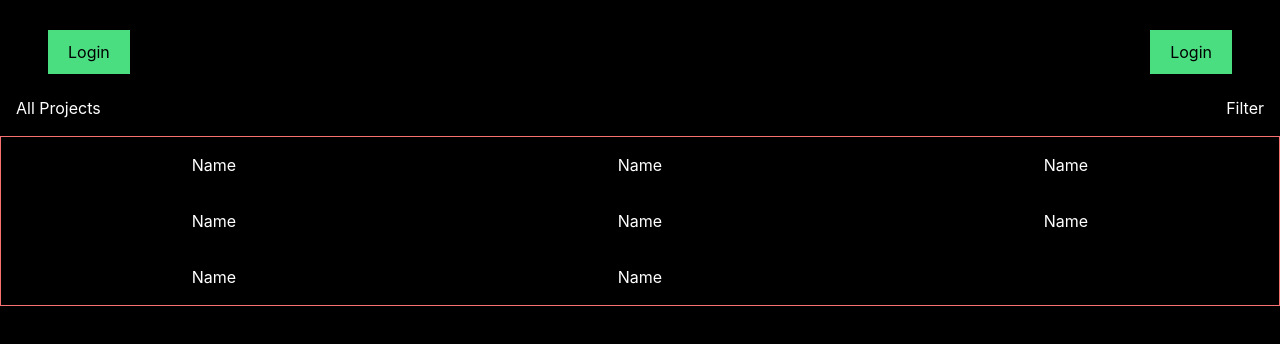
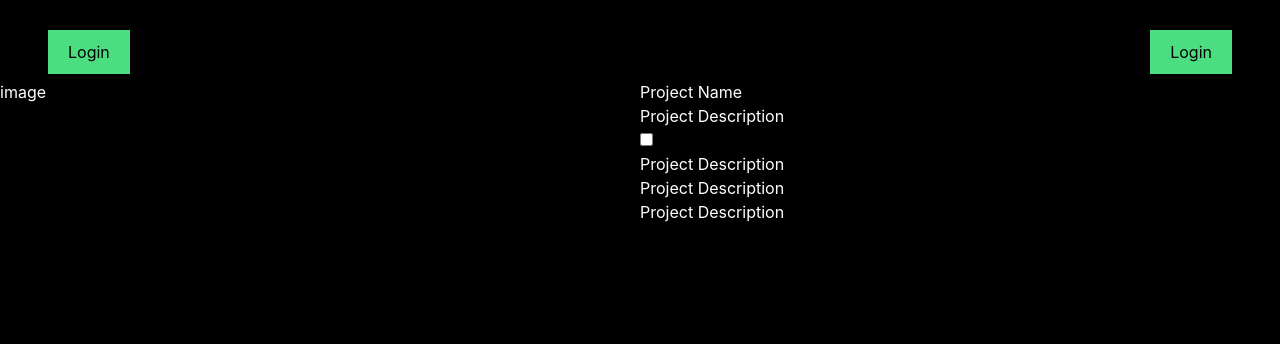
Before and after one commit to princecodes247/LinkCtrl--frontend, a React (Vite) app: page /project in a window 1280 px wide. Shown: the top 344 px of the page. Built offline with nearby package versions, Linux system fonts and the light colour scheme.

Commit message:
Update project page

```diff
--- a/src/components/ProjectCard/index.jsx
+++ b/src/components/ProjectCard/index.jsx
@@ -5,7 +5,7 @@ import { Link } from 'react-router-dom';
 
 function ProjectCard({ projectID }) {
   return (
-    <Link to={`project/${projectID}`}>
+    <Link to={`/project/${projectID}`}>
       <div className="p-4 flex justify-center">
         <p>Name</p>
       </div>
--- a/src/pages/users/project.jsx
+++ b/src/pages/users/project.jsx
@@ -10,19 +10,21 @@ function Project() {
   const params = useParams();
   return (
     <DashboardLayout>
-      <nav className="flex justify-between p-4">
-        <h2>All Projects</h2>
-        <div>Filter</div>
-      </nav>
-      <section>
-        {/* <div>
-        <p>No projects found</p>
-        <Button>Create new project</Button>
-      </div> */}
-        <div className="flex flex-col sm:grid sm:grid-cols-2 md:grid-cols-3 border border-red-400">
-          {[1, 2, 3, 4, 4, 4, 4, 4].map(() => (
-            <ProjectCard />
-          ))}
+      <section className="flex">
+        <div className="flex-1 h-full">
+          <p>image</p>
+        </div>
+        <div className="flex-1 h-full">
+          <h1>Project Name</h1>
+          <div>
+            <p>Project Description</p>
+            <label htmlFor="projectActive">
+              <input name="projectActive" type="checkbox" />
+            </label>
+          </div>
+          <p>Project Description</p>
+          <p>Project Description</p>
+          <p>Project Description</p>
         </div>
       </section>
     </DashboardLayout>
```
